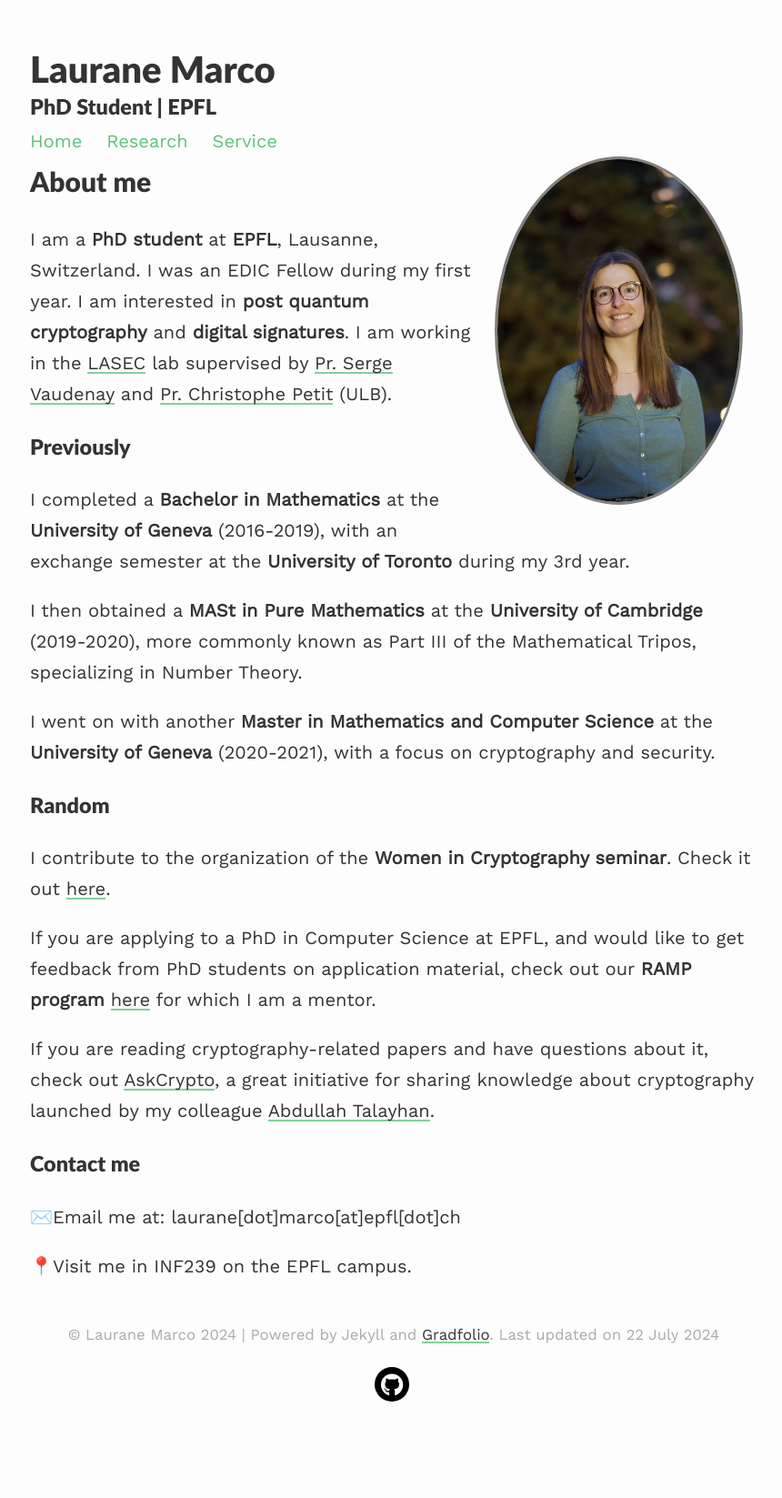
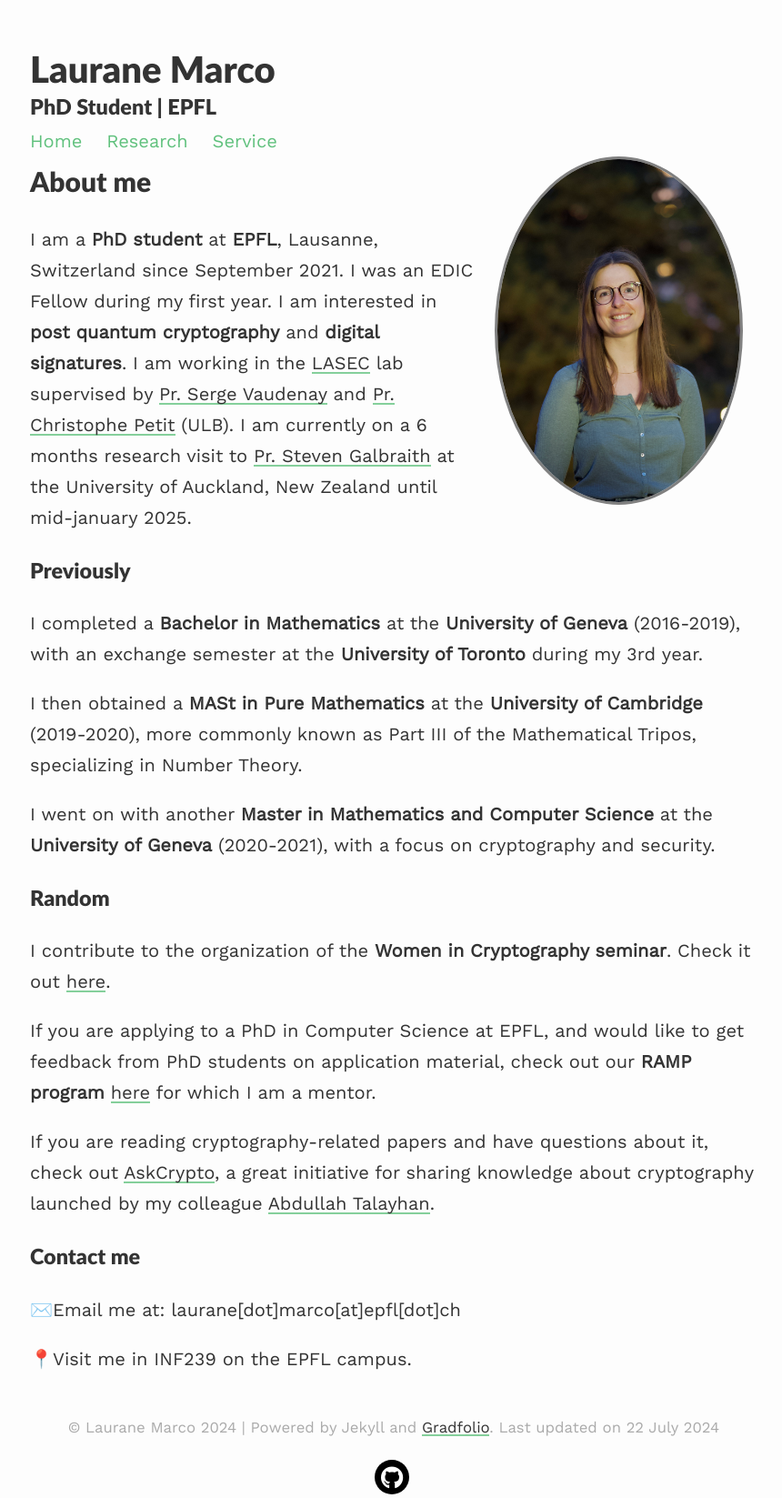
Before and after one commit to lauranemarco/lauranemarco.github.io, a Jekyll site: the page built from index.md, in a window 1280 px wide. Shown: the whole page at 91% size, without its empty margins (207-1067 px from the left). Built offline with Jekyll 4.4.1, drawn with Linux system fonts in a browser that asks for light colours; nearby versions of some CDN libraries; our own code applies the rules of GitHub Pages for plain Markdown files; before the commit the page ends 1545 px from its top, so only the background shows below that.

Commit message:
Update index.md

```diff
--- a/index.md
+++ b/index.md
@@ -8,9 +8,10 @@ published: true
 ---
 
 ## About me
-I am a **PhD student** at **EPFL**, Lausanne, Switzerland. I was an EDIC Fellow during my first year.
+I am a **PhD student** at **EPFL**, Lausanne, Switzerland since September 2021. I was an EDIC Fellow during my first year.
 I am interested in **post quantum cryptography** and **digital signatures**.
 I am working in the [LASEC](https://lasec.epfl.ch) lab supervised by [Pr. Serge Vaudenay](https://lasec.epfl.ch/people/vaudenay/) and [Pr. Christophe Petit](https://christophe.petit.web.ulb.be) (ULB).
+I am currently on a 6 months research visit to [Pr. Steven Galbraith](https://www.math.auckland.ac.nz/~sgal018/) at the University of Auckland, New Zealand until mid-january 2025.
 
 ### Previously
 
```
